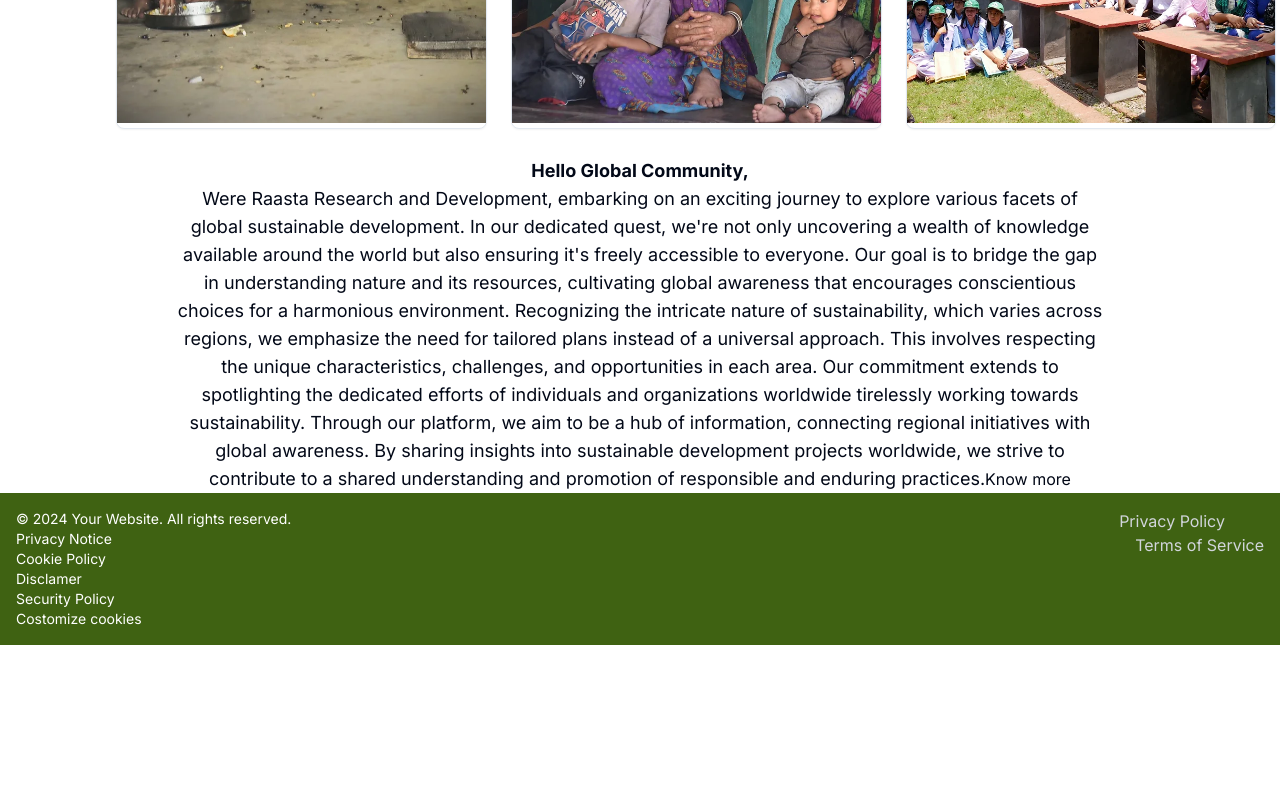
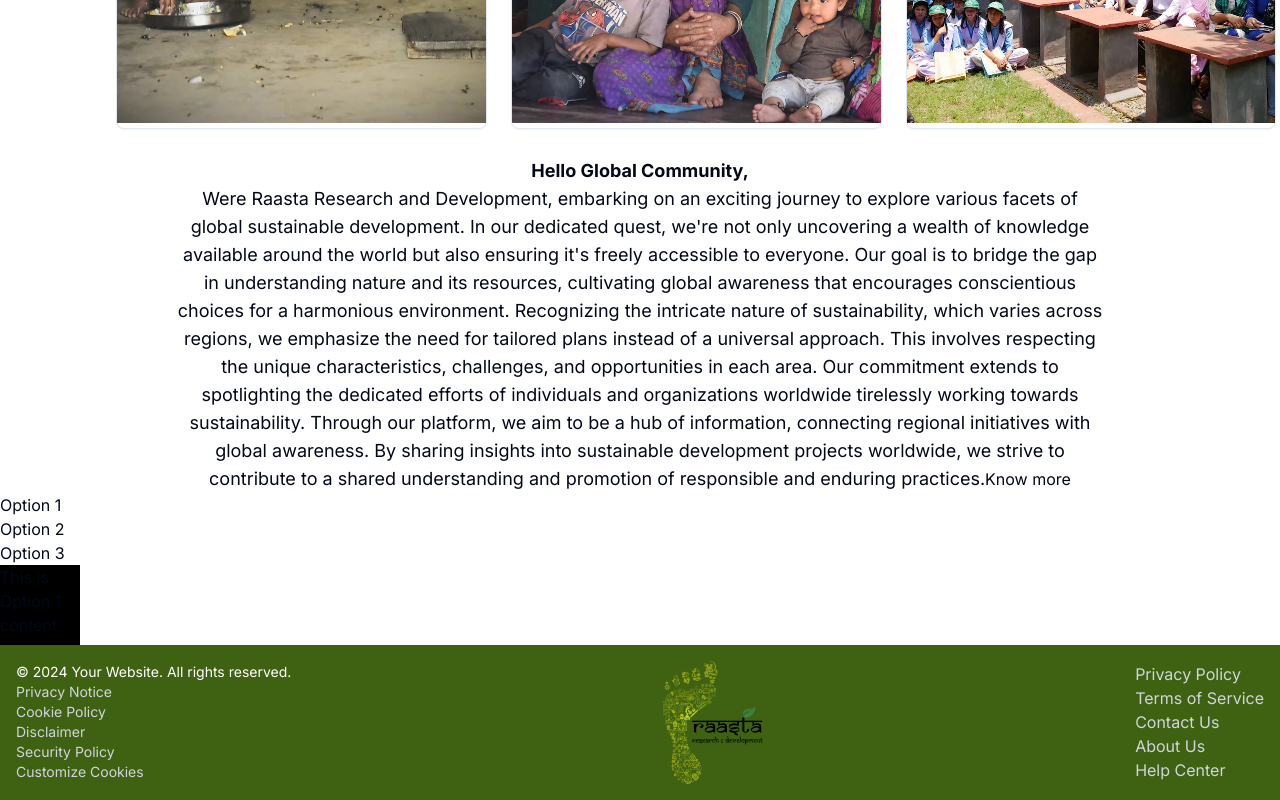
Before and after one commit to raasta-research-development/raasta-research, a Next.js app: page /about in a window 1280 px wide. Shown: the part 512-1312 px from the top of the page. Before the commit the page ends 1157 px from the top, so only its background shows below. Built offline with nearby package versions, Linux system fonts and the light colour scheme.

Commit message:
some changes into my new brach , 28/6/24

```diff
--- a/src/app/about/page.js
+++ b/src/app/about/page.js
@@ -1,9 +1,9 @@
 "use client";
-import * as React from "react";
+// import * as React from "react";
+import React, { useState } from 'react';
+
 import Image from "next/image";
 import Autoplay from "embla-carousel-autoplay";
-
-
 import { Card, CardContent } from "@/components/ui/card";
 import {
   Carousel,
@@ -14,7 +14,12 @@ import {
 } from "@/components/ui/carousel";
 import { SunSnow } from "lucide-react";
 
+const Option1 = () => <div className='bg-black h-20 w-20'>This is Option 1 content.</div>;
+const Option2 = () => <div>This is Option 2 content.</div>;
+const Option3 = () => <div>This is Option 3 content.</div>;
+
 function About() {
+
   const imageUrls = [
     "/images/c1.webp",
     "/images/c2.webp",
@@ -22,6 +27,22 @@ function About() {
     "/images/c4.webp",
     "/images/c5.webp",
   ];
+
+  const [option, setOption] = useState('option1');
+
+  const renderContent = () => {
+    switch (option) {
+      case 'option1':
+        return Option1();
+      case 'option2':
+        return <Option2 />;
+      case 'option3':
+        return <Option3 />;
+      default:
+        return <Option1 />;
+    }
+  };
+
 
   return (
     <div className="mt-28">
@@ -94,7 +115,18 @@ function About() {
         </span>
         <button>Know more</button>
       </div>
+      <div>
+      <nav>
+        <ul>
+          <li onClick={() => setOption('option1')}>Option 1</li>
+          <li onClick={() => setOption('option2')}>Option 2</li>
+          <li onClick={() => setOption('option3')}>Option 3</li>
+        </ul>
+      </nav>
+      <div>{renderContent()}</div>
     </div>
+    </div>
+
   );
 }
 
--- a/src/components/Footer/index.jsx
+++ b/src/components/Footer/index.jsx
@@ -1,30 +1,34 @@
-// Footer.js
-
 import React from 'react';
+import Image from 'next/image'; // Import Image component for Next.js
 
 const Footer = () => {
   return (
     <footer className="bg-lime-800 text-white p-4">
-      <div className="flex flex-row justify-between max-w-7xl mx-auto">
+      <div className="flex flex-row justify-between items-center max-w-7xl mx-auto">
 
-        <div className="flex flex-col justify-between ">
+        {/* Left Section */}
+        <div className="flex flex-col">
           <p className="text-sm">&copy; 2024 Your Website. All rights reserved.</p>
-          <p className="text-sm">Privacy Notice</p>
-          <p className="text-sm">Cookie Policy</p>
-          <p className="text-sm">Disclamer</p>
-          <p className="text-sm">Security Policy</p>
-          <p className="text-sm">Costomize cookies</p>
+          <a href="#" className="text-gray-300 hover:text-white text-sm">Privacy Notice</a>
+          <a href="#" className="text-gray-300 hover:text-white text-sm">Cookie Policy</a>
+          <a href="#" className="text-gray-300 hover:text-white text-sm">Disclaimer</a>
+          <a href="#" className="text-gray-300 hover:text-white text-sm">Security Policy</a>
+          <a href="#" className="text-gray-300 hover:text-white text-sm">Customize Cookies</a>
+        </div>
 
-          </div>
+        {/* Center Section */}
+        <div className="flex justify-center items-center">
+          <Image src="/images/LOGO PNG.png" alt="Logo" width={100} height={100} />
+        </div>
 
-          <div className="flex flex-col space-x-4 ">
-            <a href="#" className="text-gray-300 hover:text-white">
-              Privacy Policy
-            </a>
-            <a href="#" className="text-gray-300 hover:text-white">
-              Terms of Service
-            </a>
-          </div>
+        {/* Right Section */}
+        <div className="flex flex-col ">
+          <a href="#" className="text-gray-300 hover:text-white">Privacy Policy</a>
+          <a href="#" className="text-gray-300 hover:text-white">Terms of Service</a>
+          <a href="#" className="text-gray-300 hover:text-white">Contact Us</a>
+          <a href="#" className="text-gray-300 hover:text-white">About Us</a>
+          <a href="#" className="text-gray-300 hover:text-white">Help Center</a>
+        </div>
 
       </div>
     </footer>
```
